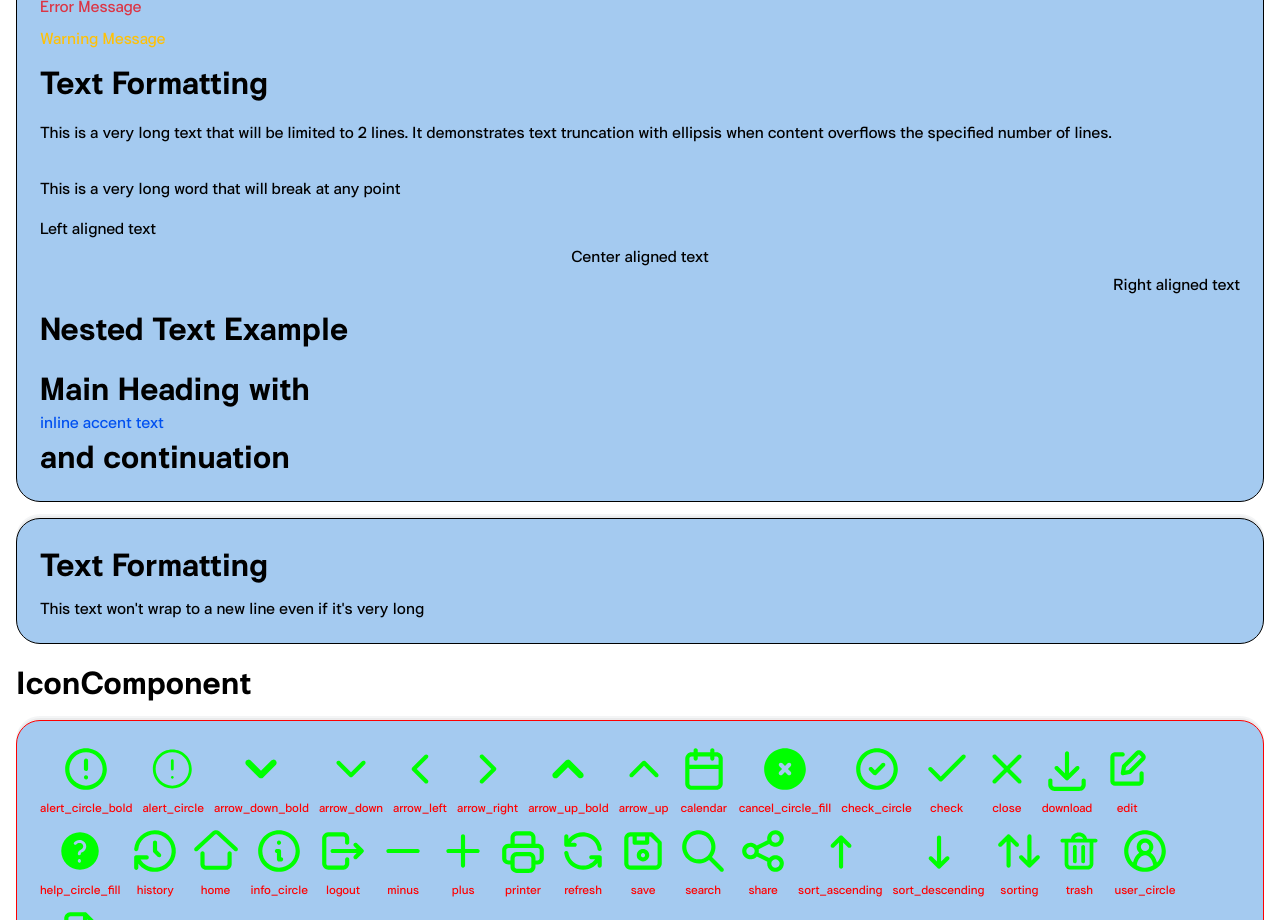
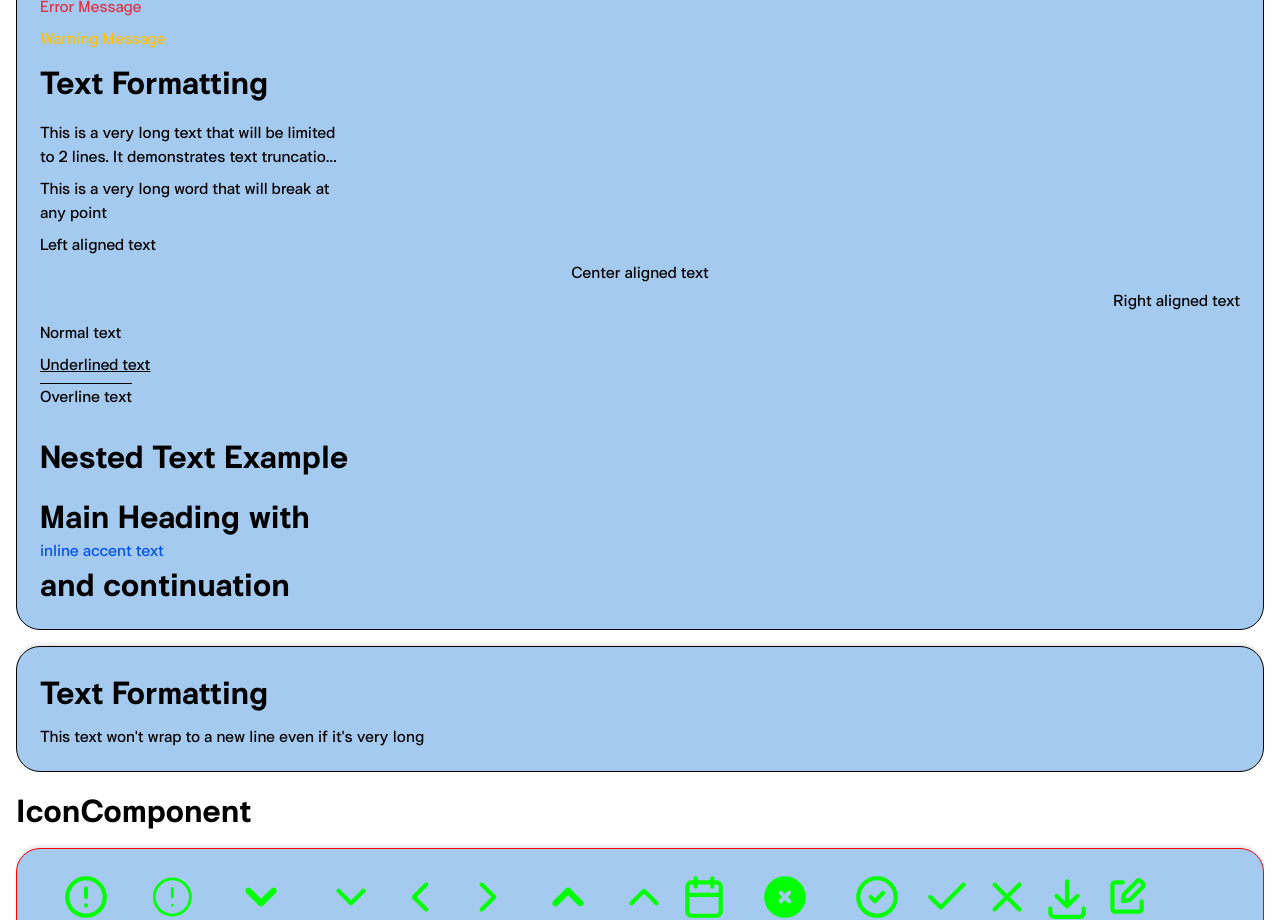
Before and after one commit to bussakorn033/test-next-zustand, a Next.js app: page / in a window 1280 px wide. Shown: the part 1140-2060 px from the top of the page. Built offline with nearby package versions, Linux system fonts and the light colour scheme.

Commit message:
feat: enhance DSTextStyle with text decoration options and update usage in Home component

```diff
--- a/app/page.tsx
+++ b/app/page.tsx
@@ -131,20 +131,13 @@ export default function Home() {
             {/* Text Formatting */}
             <DSBox direction="column" gap={16}>
               <DSTextStyle variant="h2">Text Formatting</DSTextStyle>
-              {/* <DSBox direction="column" gap={8}> */}
+              <DSBox direction="column" gap={8}>
                 {/* Line Limiting */}
                 <DSTextStyle limitLine={2} style={{width: "300px"}}>
                   This is a very long text that will be limited to 2 lines. It
                   demonstrates text truncation with ellipsis when content
                   overflows the specified number of lines.
                 </DSTextStyle>
-
-              {/* White Space Handling */}
-              <DSBox direction="column" gap={16}>
-                {/* <DSTextStyle whiteSpace="nowrap" style={{width: "300px"}}>
-                  This text won't wrap to a new line even if it's very long
-                </DSTextStyle> */}
-              </DSBox>
 
                 {/* Word Breaking */}
                 <DSTextStyle wordBreak="break-all" style={{width: "300px"}}>
@@ -157,9 +150,38 @@ export default function Home() {
                   <DSTextStyle textAlign="center">
                     Center aligned text
                   </DSTextStyle>
-                <DSTextStyle textAlign="right">Right aligned text</DSTextStyle>
+                  <DSTextStyle textAlign="right">
+                    Right aligned text
+                  </DSTextStyle>
                 </DSBox>
-              {/* </DSBox> */}
+
+                {/* Regular text */}
+                <DSTextStyle variant="paragraphMedium">Normal text</DSTextStyle>
+
+                {/* Underlined text */}
+                <DSTextStyle
+                  variant="paragraphMedium"
+                  textDecoration="underline"
+                >
+                  Underlined text
+                </DSTextStyle>
+
+                {/* Overline text */}
+                <DSTextStyle
+                  variant="paragraphMedium"
+                  textDecoration="overline"
+                >
+                  Overline text
+                </DSTextStyle>
+              </DSBox>
+
+              {/* Line through text */}
+              <DSTextStyle
+                variant="paragraphMedium"
+                textDecoration="line-through"
+              >
+                {/* Struck through text */}
+              </DSTextStyle>
             </DSBox>
 
             {/* Nested Text */}
@@ -176,6 +198,7 @@ export default function Home() {
           </>
         </DSBox>
 
+        {/* White Space Handling */}
         <DSBox
           // color="#f00"
           bgColor="#a4caf0"
--- a/components/TextStyle/TextStyle.styled.tsx
+++ b/components/TextStyle/TextStyle.styled.tsx
@@ -214,4 +214,10 @@ export const TextStyle = styled.p<TextStyleProps>`
     css`
       text-align: ${textAlign};
     `}
+
+  ${({textDecoration}) =>
+    textDecoration &&
+    css`
+      text-decoration: ${textDecoration};
+    `}
 `;
--- a/components/TextStyle/TextStyle.tsx
+++ b/components/TextStyle/TextStyle.tsx
@@ -22,6 +22,8 @@ export const DSTextStyle = forwardRef<
       whiteSpace,
       wordBreak,
       textAlign,
+      textDecoration,
+      ...rest
     }: DSTextStyleProps,
     ref
   ) => {
@@ -103,12 +105,14 @@ export const DSTextStyle = forwardRef<
         whiteSpace={whiteSpace}
         wordBreak={wordBreak}
         textAlign={textAlign}
+        textDecoration={textDecoration}
         style={
           {
             "--text-color": color && `var(--${color})`,
             "--ds-text-style-limit-line": limitLine,
           } as React.CSSProperties
         }
+        {...rest}
       >
         {children}
       </S.TextStyle>
@@ -119,7 +123,13 @@ export const DSTextStyle = forwardRef<
 DSTextStyle.defaultProps = {
   variant: "paragraphMedium",
   whiteSpace: "pre-line",
+  textDecoration: "none",
+  wordBreak: "normal",
+  textAlign: "left",
   limitLine: 0,
+  color: null,
+  tag: "p",
+  className: "",
 };
 
 DSTextStyle.displayName = "DSTextStyle";
--- a/components/TextStyle/TextStyle.types.ts
+++ b/components/TextStyle/TextStyle.types.ts
@@ -71,4 +71,9 @@ export interface DSTextStyleProps extends React.HTMLAttributes<HTMLHeadingElemen
    * Text color from CSS variables
    */
   color?: string;
+
+  /**
+   * Text decoration
+   */
+  textDecoration?: 'none' | 'underline' | 'line-through'  | 'overline';
 }
```
Lines whose indentation alone changed are shown as unchanged.
